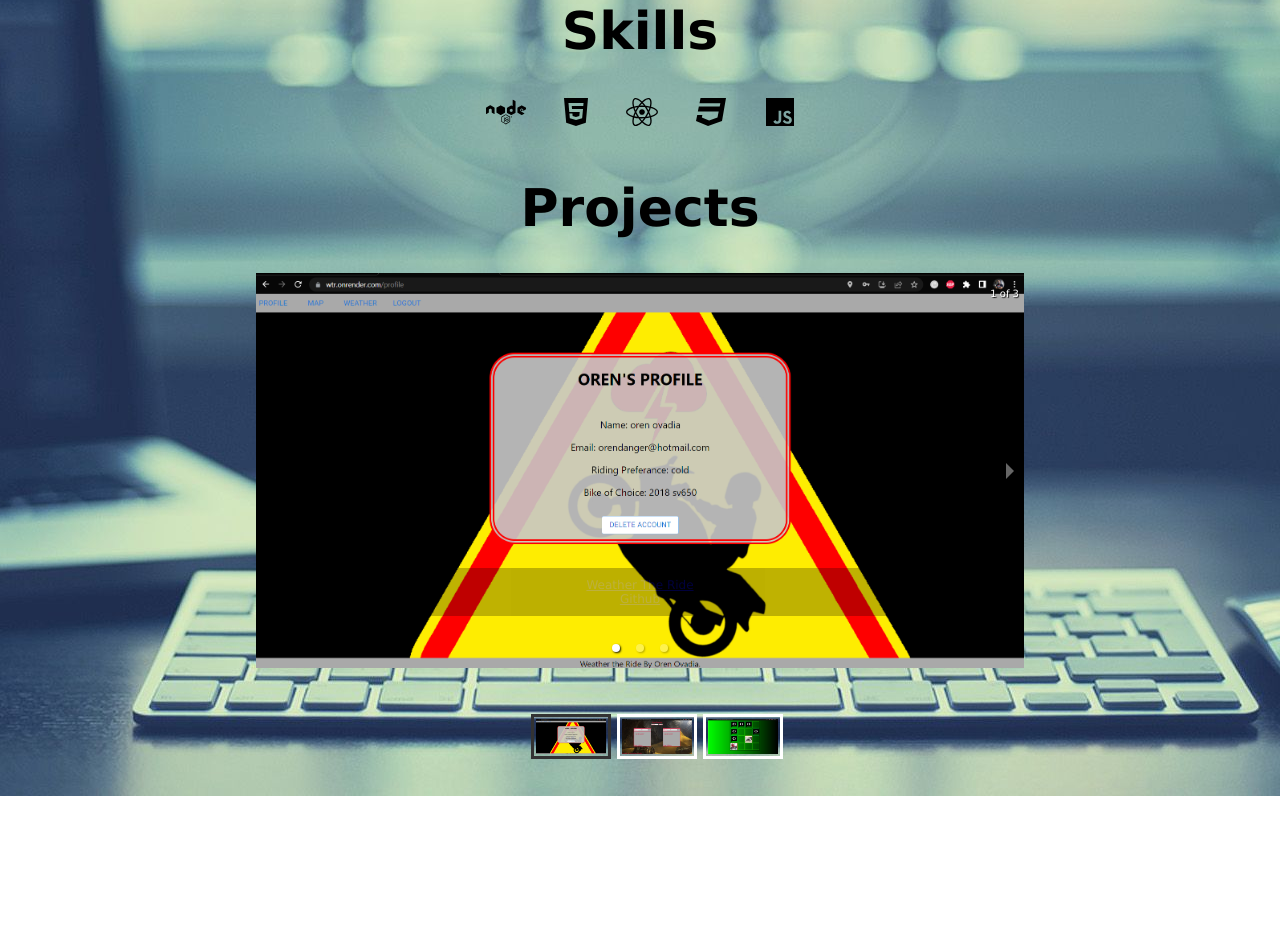
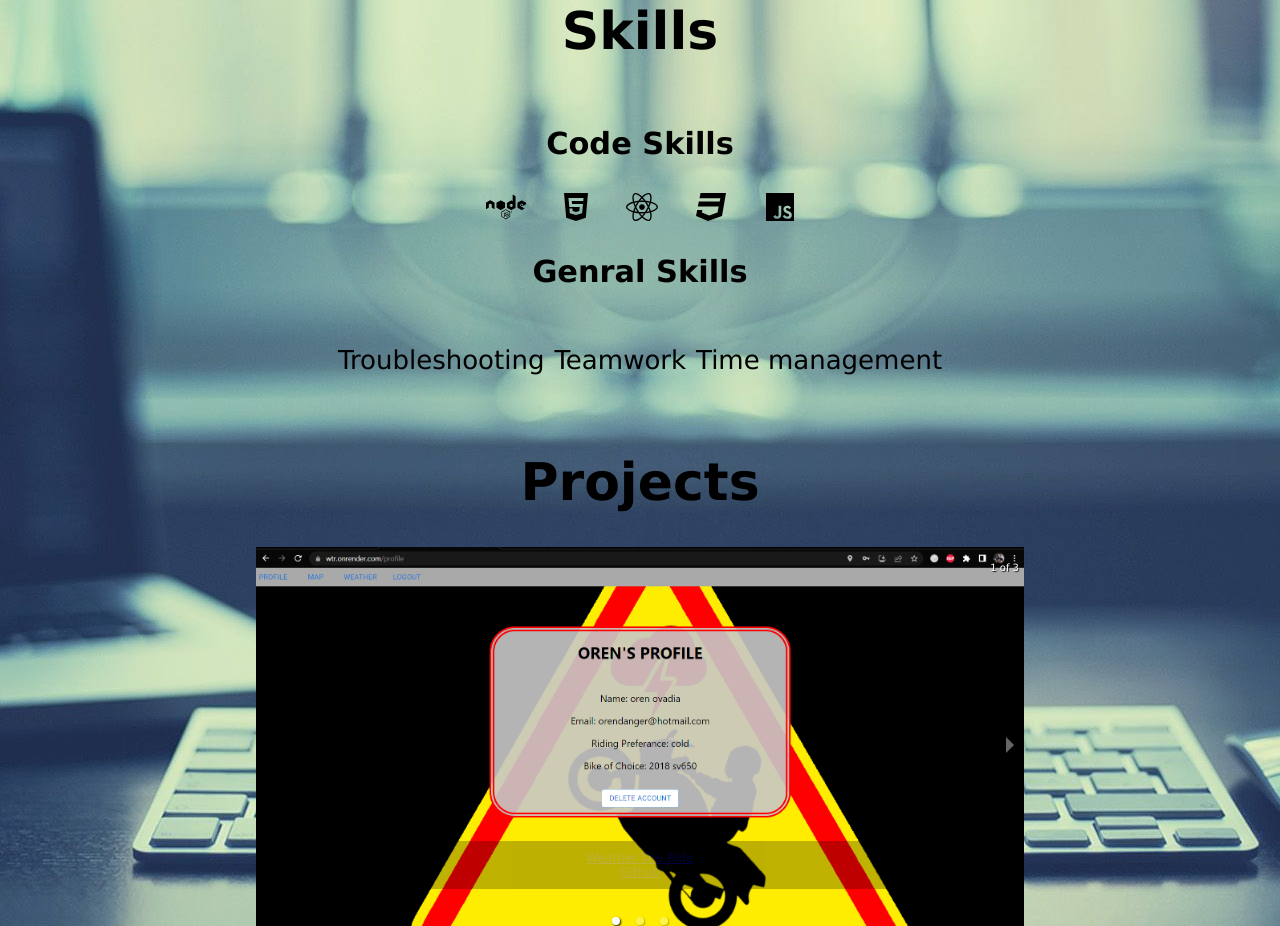
Before and after one commit to oreno26/portfolio-react, a React (Create React App) app: page /contact in a window 1280 px wide. Shown: the part 860-1786 px from the top of the page. Built offline with nearby package versions, Linux system fonts and the light colour scheme.

Commit message:
genral skills

```diff
--- a/src/components/Skills.css
+++ b/src/components/Skills.css
@@ -7,7 +7,18 @@
 font-size: 100px;
 transition: 0.5s;
 }
-
+.mid{
+    margin-left: 10px;
+    margin-right: 10px;
+}
+.gs{
+    transition: 0.5s;
+}
+ .gs:hover{
+    font-size: 2.5rem;
+    transition: 0.5s;
+    color: darkblue;
+ }
 
 .html:hover{
     color: rgb(255, 98, 0)
--- a/src/components/Skills.js
+++ b/src/components/Skills.js
@@ -17,12 +17,19 @@ const Skills = (props) => {
     <>
     <div style={{paddingTop: '10px'}} id="skills"></div>
       <h1>Skills</h1>
+      <h3>Code Skills</h3>
       <div style={{display:'flex', justifyContent: 'space-evenly', width:'30vw'}}>
         <FontAwesomeIcon className="skill node" icon={faNode}  />
         <FontAwesomeIcon className="skill html" icon={faHtml5} />
         <FontAwesomeIcon className="skill react" icon={faReact}  />
         <FontAwesomeIcon className="skill css" icon={faCss3}  />
         <FontAwesomeIcon className="skill js" icon={faJs} />
+      </div >
+      <h3>Genral Skills</h3>
+      <div style={{display:'flex', justifyContent: 'space-around'}}>
+        <p className="gs">Troubleshooting </p>
+        <p className="gs mid"> Teamwork</p>
+        <p className="gs">  Time management</p>
       </div>
     </>
   );
```
